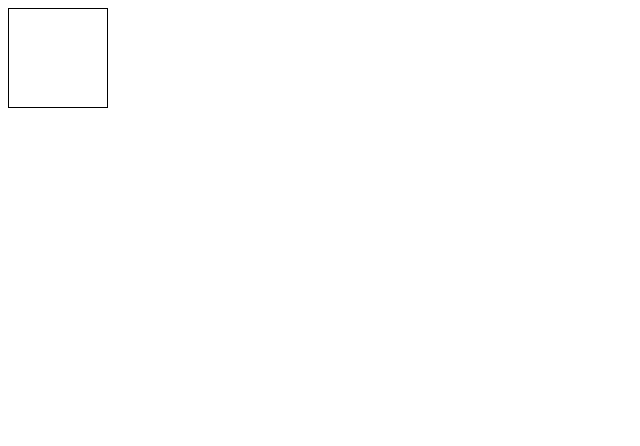
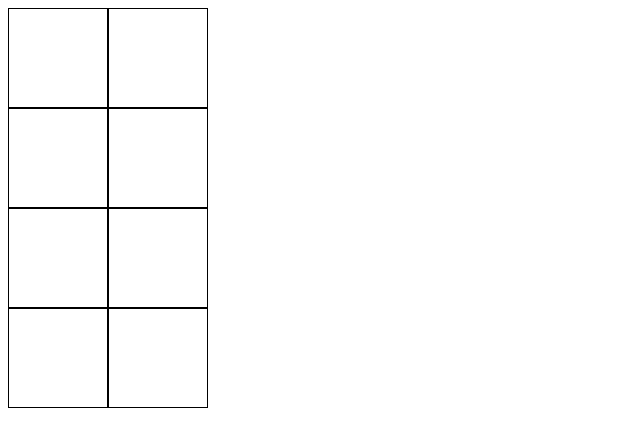
Before and after one commit to alienworld1/etch-a-sketch, a plain HTML site: page index.html in a window 1280 px wide. Shown: the whole page, without its empty margins (0-640 px from the left). Drawn offline with Linux system fonts and the light colour scheme.

Commit message:
Add CSS to draw a grid
A column class is added which can be stored in a grid as a row of
columns

```diff
--- a/index.html
+++ b/index.html
@@ -9,7 +9,18 @@
 </head>
 <body>
     <div id="square-grid">
-        <div class="square"></div>
+        <div class="column">
+            <div class="square"></div>
+            <div class="square"></div>
+            <div class="square"></div>
+            <div class="square"></div>
+        </div>
+        <div class="column">
+            <div class="square"></div>
+            <div class="square"></div>
+            <div class="square"></div>
+            <div class="square"></div>
+        </div>
     </div>
 </body>
 </html>
--- a/styles.css
+++ b/styles.css
@@ -4,3 +4,12 @@
     height: 100px;
     width: 100px;
 }
+
+.column {
+    display: flex;
+    flex-direction: column;
+}
+
+#square-grid {
+    display: flex;
+}
```
